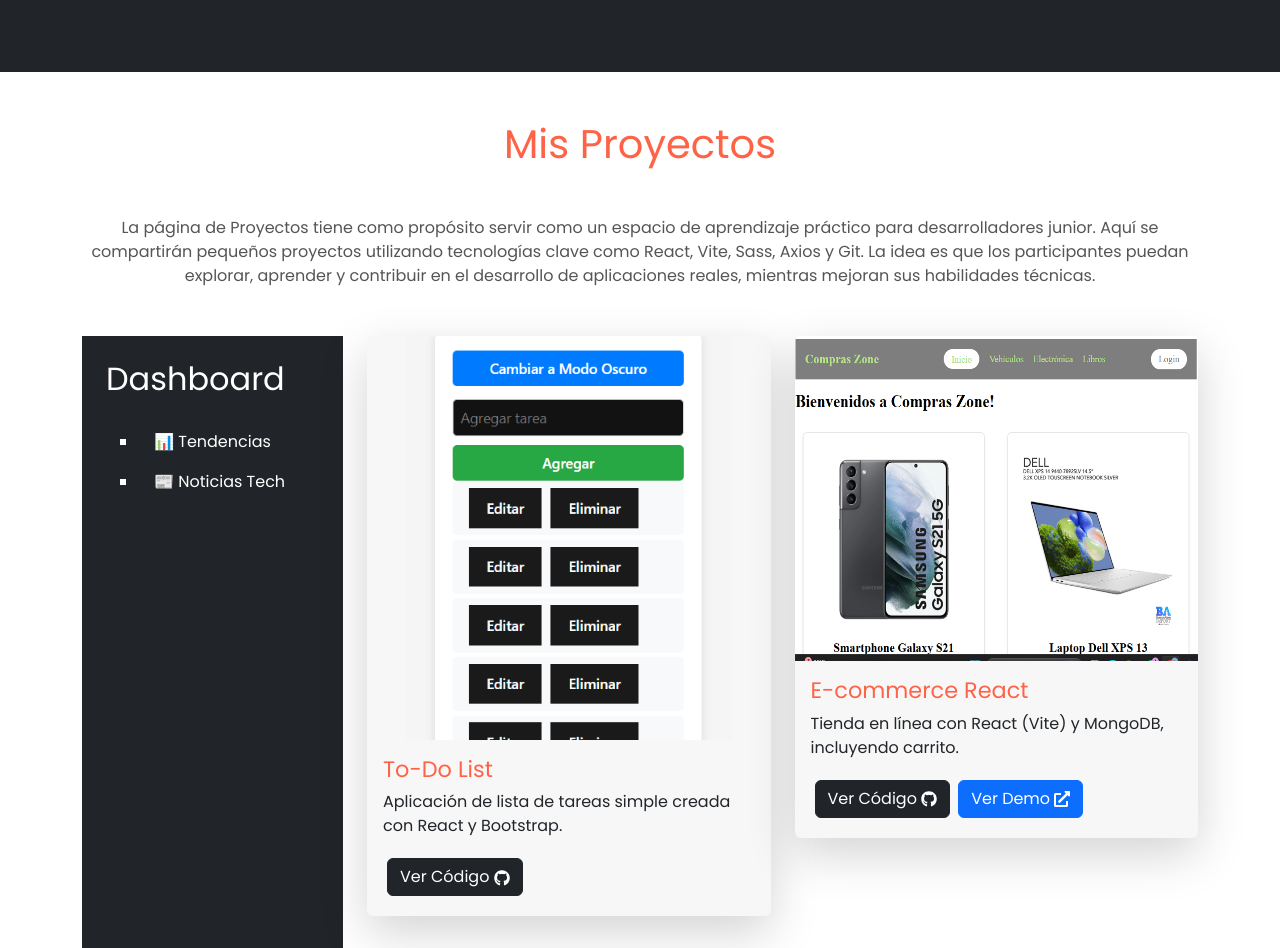
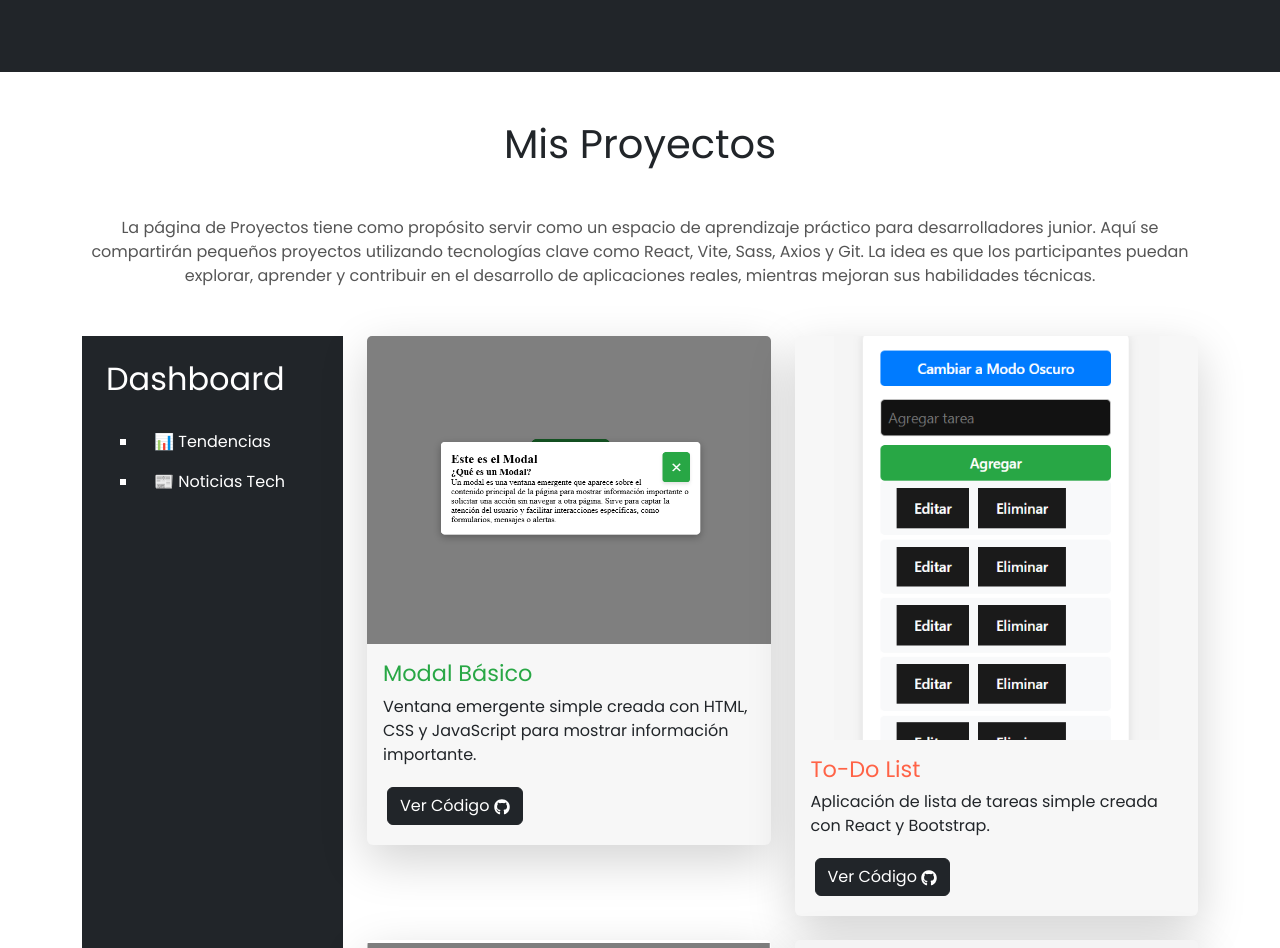
Before and after one commit to vanehit/Conecta-Jr, a React (Vite) app: page /proyectos in a window 1280 px wide. Shown: the part 144-1092 px from the top of the page. Built offline with nearby package versions, Linux system fonts and the light colour scheme; no server answers.

Commit message:
subiendo proyecto modal basico

```diff
--- a/src/Pages/Proyectos.jsx
+++ b/src/Pages/Proyectos.jsx
@@ -9,7 +9,7 @@ function Proyectos() {
   return (
     <>
       <Container className="py-5">
-        <h1 className="text-center mb-5" style={{ color: '#FF6347' }}>Mis Proyectos</h1>
+        <h1 className="text-center mb-5" style={{ color: '#212529' }}>Mis Proyectos</h1>
         <p className="text-center mb-5" style={{ color: '#555' }}>
           La página de Proyectos tiene como propósito servir como un espacio de aprendizaje práctico para desarrolladores junior. Aquí se compartirán pequeños proyectos utilizando tecnologías clave como React, Vite, Sass, Axios y Git. La idea es que los participantes puedan explorar, aprender y contribuir en el desarrollo de aplicaciones reales, mientras mejoran sus habilidades técnicas.
         </p>
@@ -23,7 +23,23 @@ function Proyectos() {
         {/* Columna para los proyectos */}
         <Col md={9} className="mb-4">
           <Row>
-              {/* Proyecto 1 */}
+            {/* Proyecto 1: Modal Básico */}
+            <Col md={6} className="mb-4">
+              <Card className="shadow-lg border-0 rounded" style={{ backgroundColor: '#f7f7f7' }}>
+                <Card.Img variant="top" src="/images/modal-basico.png" alt="Modal Básico" />
+                <Card.Body>
+                  <Card.Title style={{ color: '#28a745' }}>Modal Básico</Card.Title>
+                  <Card.Text>
+                    Ventana emergente simple creada con HTML, CSS y JavaScript para mostrar información importante.
+                  </Card.Text>
+                  <Button variant="dark" href="https://github.com/vanehit/Modal-B-sico.git" target="_blank" className="m-1">
+                    Ver Código <FaGithub />
+                  </Button>
+                </Card.Body>
+              </Card>
+            </Col>
+
+            {/* Proyecto 2: To-Do List */}
             <Col md={6} className="mb-4">
               <Card className="shadow-lg border-0 rounded" style={{ backgroundColor: '#f7f7f7' }}>
                 <Card.Img variant="top" src="/images/TodoList.png" alt="To-Do List" />
@@ -37,7 +53,7 @@ function Proyectos() {
               </Card>
             </Col>
 
-              {/* Proyecto 2 */}
+            {/* Proyecto 3: E-commerce React */}
             <Col md={6} className="mb-4">
               <Card className="shadow-lg border-0 rounded" style={{ backgroundColor: '#f7f7f7' }}>
                 <Card.Img variant="top" src="/images/ecommerce.png" alt="E-commerce React" />
@@ -53,10 +69,8 @@ function Proyectos() {
                 </Card.Body>
               </Card>
             </Col>
-            </Row>
-          </Col>
 
-          {/* Proyecto 3: Calculadora */}
+            {/* Proyecto 4: Calculadora */}
             <Col md={6} className="mb-4">
               <Card className="shadow-lg border-0 rounded" style={{ backgroundColor: '#f7f7f7' }}>
                 <Card.Img variant="top" src="/images/calculadora.png" alt="Calculadora JS" />
@@ -72,7 +86,8 @@ function Proyectos() {
                 </Card.Body>
               </Card>
             </Col>
-
+          </Row>
+        </Col>
       </Row>
       </Container>
 
```
Also changed, not shown: public/images/modal-basico.png (added), src/Pages/Consejos.jsx (indentation only). Lines whose indentation alone changed are shown as unchanged.
